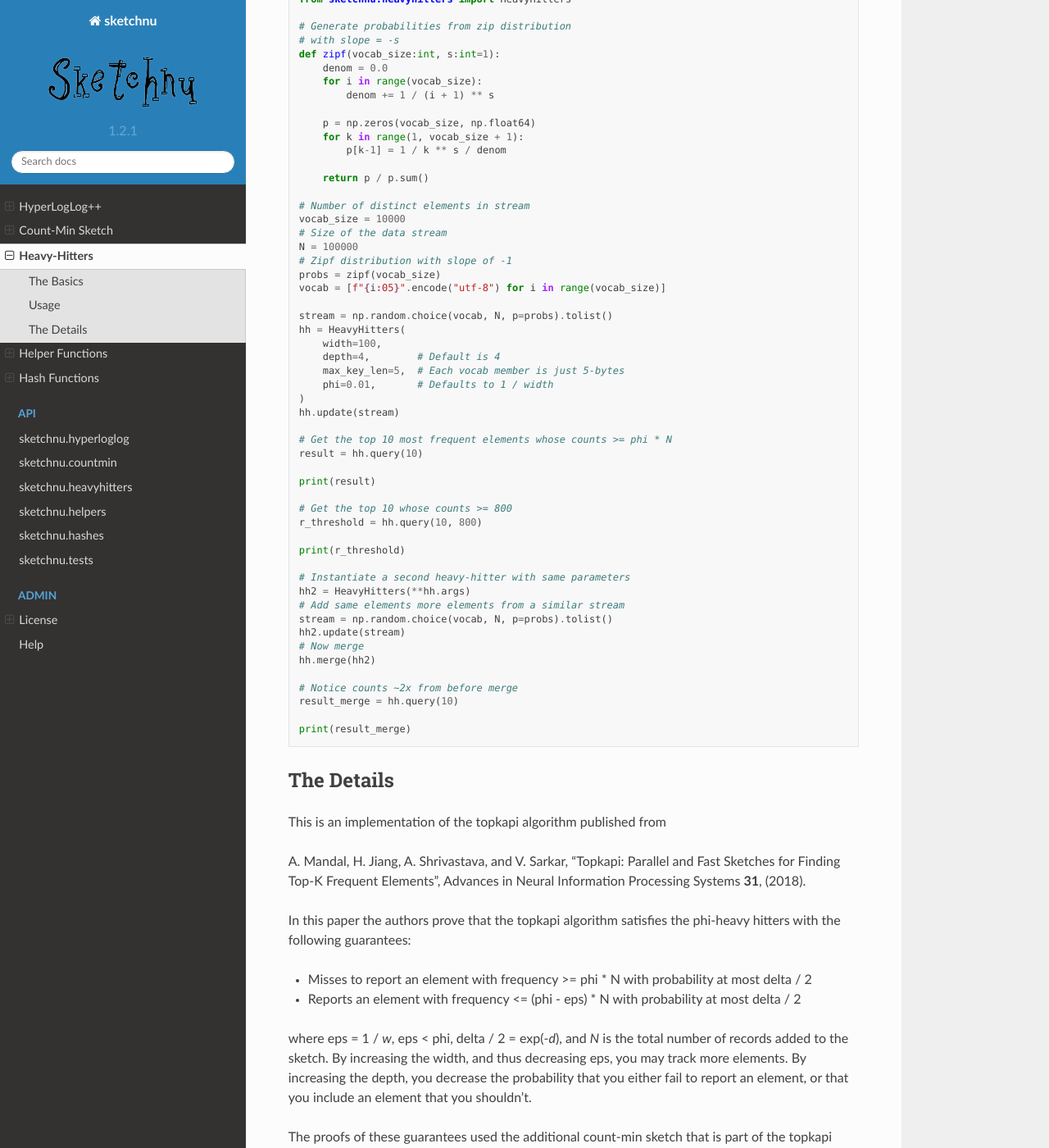
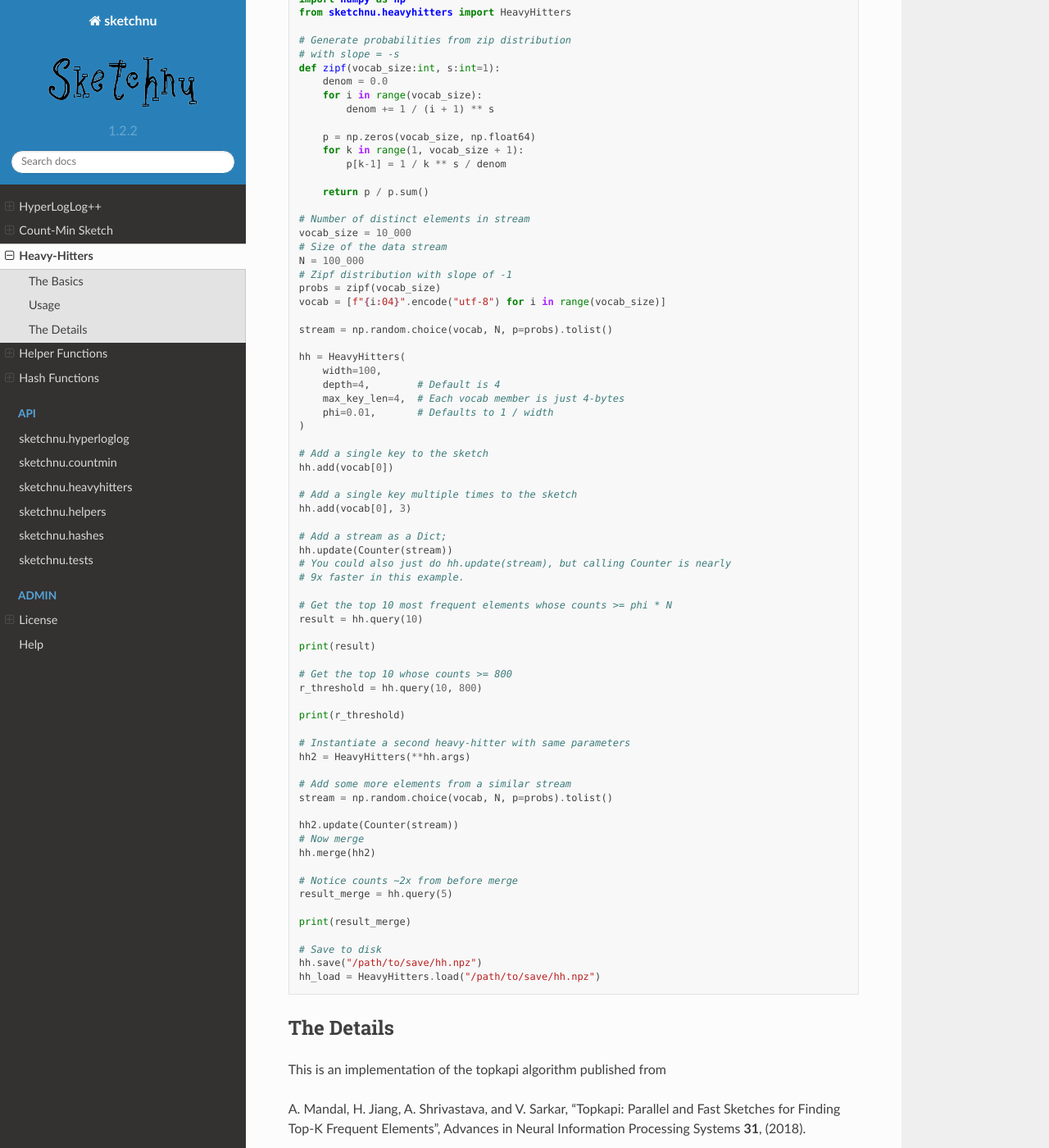
Before and after one commit to mhendrey/sketchnu, a Sphinx documentation site: the page built from docs/source/heavyhitters.rst, in a window 1280 px wide and 1400 px high, scrolled down 983 px. Shown: the whole window at 82% size. Built offline with Sphinx 7.4.7 and the Read the Docs theme 2.0.0, drawn with Linux system fonts in a browser that asks for light colours; some of the changed text lies outside the part shown.

```diff
--- a/docs/source/heavyhitters.rst
+++ b/docs/source/heavyhitters.rst
@@ -41,6 +41,7 @@ Usage
 
 ::
 
+    from collections import Counter
     import numpy as np
     from sketchnu.heavyhitters import HeavyHitters
 
@@ -58,21 +59,32 @@ Usage
         return p / p.sum()
 
     # Number of distinct elements in stream
-    vocab_size = 10000
+    vocab_size = 10_000
     # Size of the data stream
-    N = 100000
+    N = 100_000
     # Zipf distribution with slope of -1
     probs = zipf(vocab_size)
-    vocab = [f"{i:05}".encode("utf-8") for i in range(vocab_size)]
+    vocab = [f"{i:04}".encode("utf-8") for i in range(vocab_size)]
 
     stream = np.random.choice(vocab, N, p=probs).tolist()
+
     hh = HeavyHitters(
         width=100,
         depth=4,        # Default is 4
-        max_key_len=5,  # Each vocab member is just 5-bytes
+        max_key_len=4,  # Each vocab member is just 4-bytes
         phi=0.01,       # Defaults to 1 / width
     )
-    hh.update(stream)
+
+    # Add a single key to the sketch
+    hh.add(vocab[0])
+
+    # Add a single key multiple times to the sketch
+    hh.add(vocab[0], 3)
+
+    # Add a stream as a Dict;
+    hh.update(Counter(stream))
+    # You could also just do hh.update(stream), but calling Counter is nearly
+    # 9x faster in this example.
 
     # Get the top 10 most frequent elements whose counts >= phi * N
     result = hh.query(10)
@@ -86,16 +98,23 @@ Usage
 
     # Instantiate a second heavy-hitter with same parameters
     hh2 = HeavyHitters(**hh.args)
-    # Add same elements more elements from a similar stream
+
+    # Add some more elements from a similar stream
     stream = np.random.choice(vocab, N, p=probs).tolist()
-    hh2.update(stream)
+
+    hh2.update(Counter(stream))
     # Now merge
     hh.merge(hh2)
 
     # Notice counts ~2x from before merge
-    result_merge = hh.query(10)
+    result_merge = hh.query(5)
 
     print(result_merge)
+
+    # Save to disk
+    hh.save("/path/to/save/hh.npz")
+    hh_load = HeavyHitters.load("/path/to/save/hh.npz")
+
 
 The Details
 -----------
--- a/sketchnu/__init__.py
+++ b/sketchnu/__init__.py
@@ -17,7 +17,7 @@ GNU General Public License for more details.
 You should have received a copy of the GNU General Public License
 along with this program.  If not, see <https://www.gnu.org/licenses/>.
 """
-__version__ = "1.2.1"
+__version__ = "1.2.2"
 
 from sketchnu.countmin import (
     CountMin,
```
Also changed, not shown: docs/source/countmin.rst (+44 -38 lines), docs/source/helpers.rst (+9 -4 lines), docs/source/hyperloglog.rst (+30 -33 lines).
